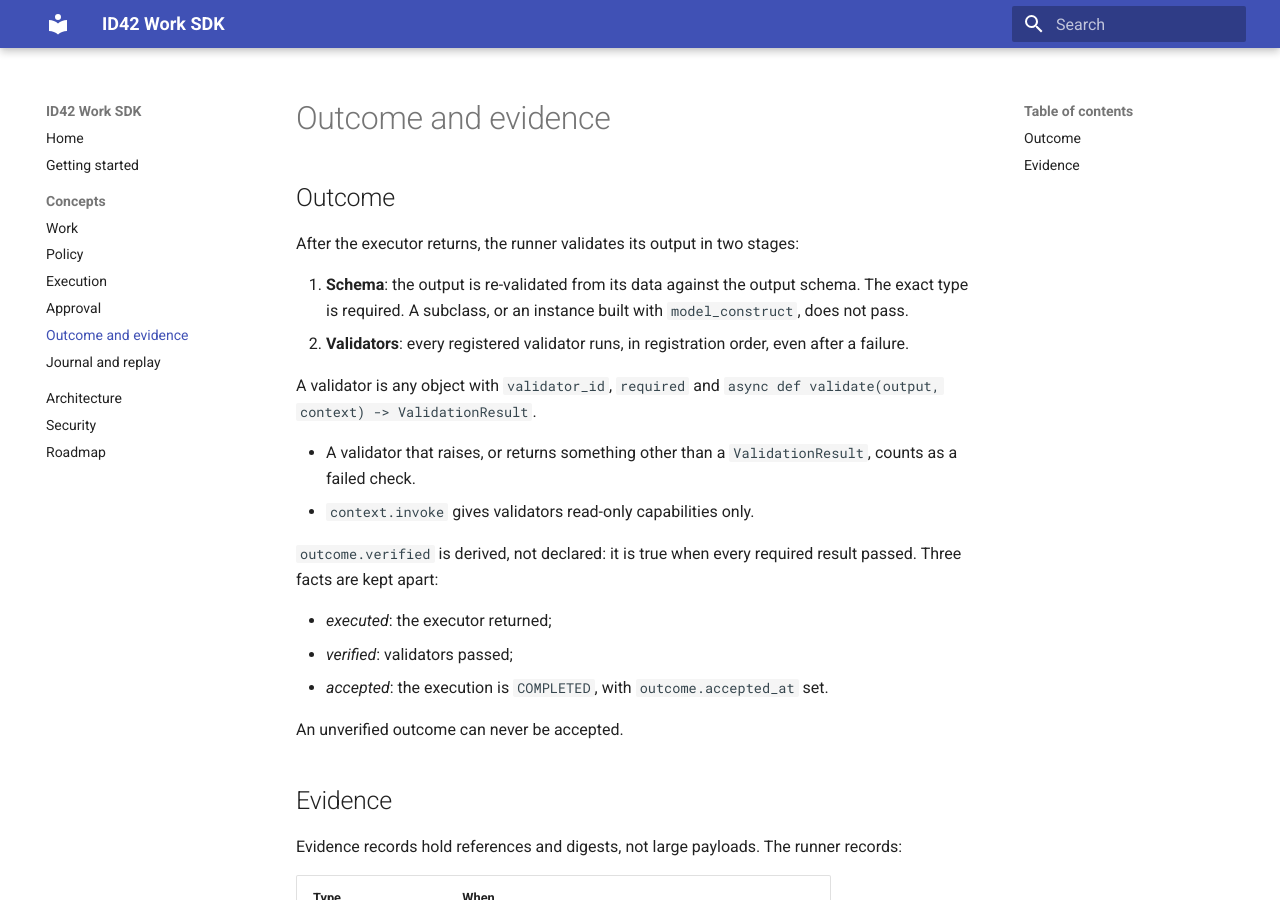
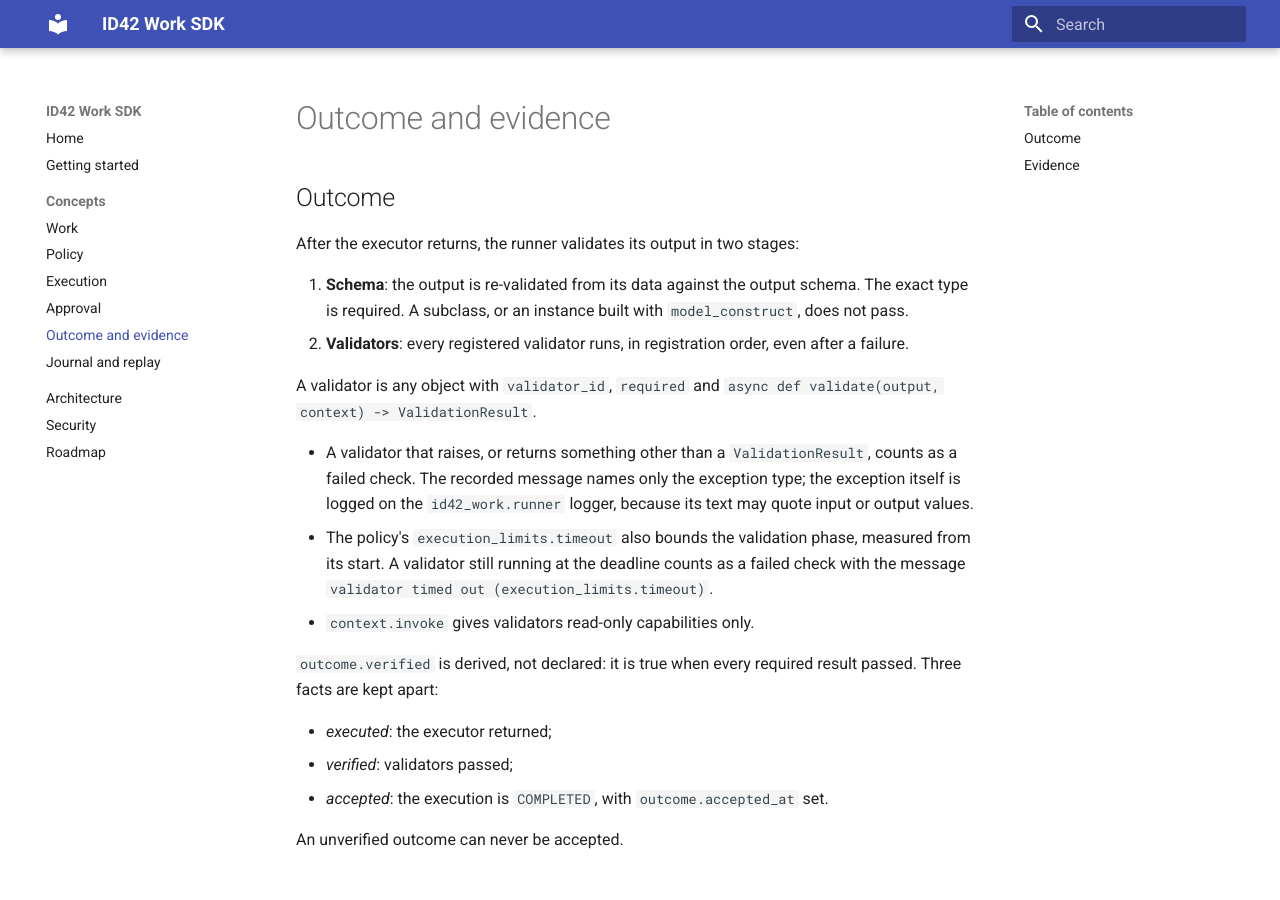
Before and after one commit to ID42Studio/id42-work, an MkDocs documentation site: the page built from docs/concepts/outcome.md, in a window 1280 px wide and 900 px high. Built offline with MkDocs 1.6.1 and Material for MkDocs 9.7.7, drawn with Linux system fonts in a browser that asks for light colours.

Commit message:
docs: document validation timeout, deviation D39 and idempotency after denial

```diff
--- a/docs/concepts/outcome.md
+++ b/docs/concepts/outcome.md
@@ -14,7 +14,12 @@ A validator is any object with `validator_id`, `required` and
 `async def validate(output, context) -> ValidationResult`.
 
 - A validator that raises, or returns something other than a `ValidationResult`,
-  counts as a failed check.
+  counts as a failed check. The recorded message names only the exception type; the
+  exception itself is logged on the `id42_work.runner` logger, because its text may
+  quote input or output values.
+- The policy's `execution_limits.timeout` also bounds the validation phase, measured
+  from its start. A validator still running at the deadline counts as a failed check
+  with the message `validator timed out (execution_limits.timeout)`.
 - `context.invoke` gives validators read-only capabilities only.
 
 `outcome.verified` is derived, not declared: it is true when every required result
```
Also changed, not shown: CHANGELOG.md (+14 -0 lines), docs/architecture.md (+3 -1 lines), docs/concepts/execution.md (+8 -0 lines), docs/concepts/policy.md (+1 -1 lines).
